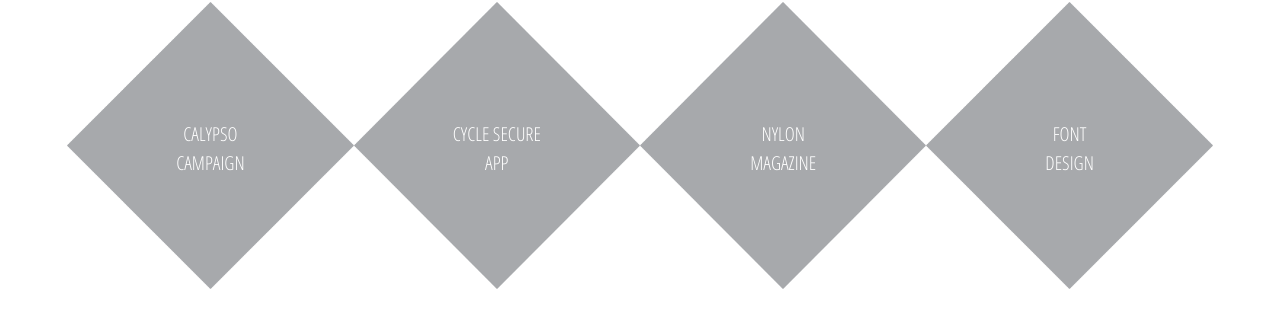
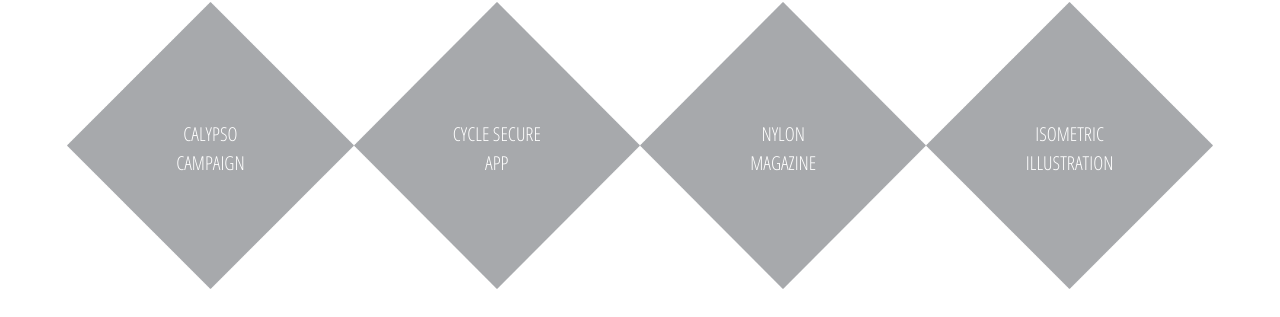
Before and after one commit to kaybow/kaybow.design, a Jekyll site: the page built from index.html, in a window 1280 px wide and 900 px high, scrolled down 1087 px. Shown: the part 139-456 px from the top of the window. Built offline with Jekyll 4.4.1, drawn with Linux system fonts in a browser that asks for light colours; Markdown is read by kramdown in place of the engine named in the settings.

Commit message:
Changed portfolio content

```diff
--- a/index.html
+++ b/index.html
@@ -62,8 +62,8 @@
       </div>
 
       <div class="unit xs-1-2 s-1-2 m-1-4 l-1-4 xl-1-4 diamond">
-        <a itemprop="url" href="font-design.html"><img itemprop="image" src="images/diamond.png" alt="Font Design"></a>
-        <p class="title text-center">FONT<br>DESIGN</p>
+        <a itemprop="url" href="isometric.html"><img itemprop="image" src="images/diamond.png" alt="Font Design"></a>
+        <p class="title text-center">ISOMETRIC<br>ILLUSTRATION</p>
       </div>
     </div>
 
```
Also changed, not shown: isometric.html (renamed from font-design.html).
